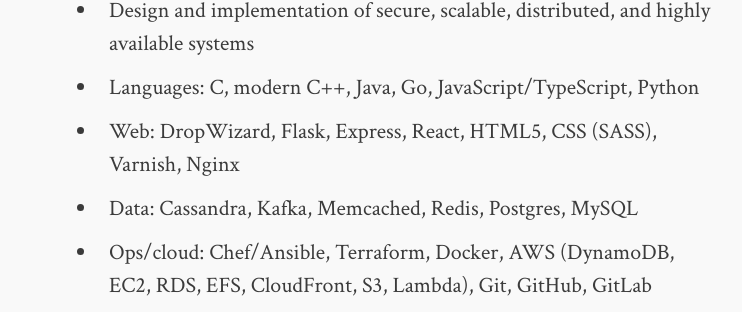
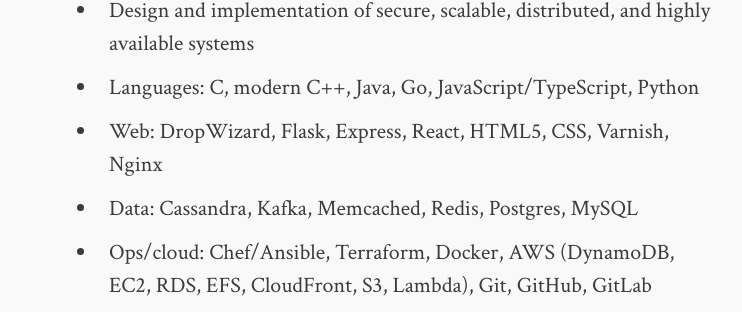
Before and after one commit to dkoepke/dkoepke.github.io, a Jekyll site: the page built from Resume.md, in a window 1280 px wide and 900 px high, scrolled down 451 px. Shown: the part 143-455 px from the top of the window, without its empty margins (268-1010 px from the left). Built offline with Jekyll 4.4.1, drawn with Linux system fonts in a browser that asks for light colours.

Commit message:
Remove useless SASS reference

```diff
--- a/Resume.md
+++ b/Resume.md
@@ -15,7 +15,7 @@ I am a software engineering leader with extensive experience building and growin
 * Strong written, verbal, and public speaking skills
 * Design and implementation of secure, scalable, distributed, and highly available systems
 * Languages: C, modern C++, Java, Go, JavaScript/TypeScript, Python
-* Web: DropWizard, Flask, Express, React, HTML5, CSS (SASS), Varnish, Nginx
+* Web: DropWizard, Flask, Express, React, HTML5, CSS, Varnish, Nginx
 * Data: Cassandra, Kafka, Memcached, Redis, Postgres, MySQL
 * Ops/cloud: Chef/Ansible, Terraform, Docker, AWS (DynamoDB, EC2, RDS, EFS, CloudFront, S3, Lambda), Git, GitHub, GitLab
 * Automated testing, continuous integration, continuous delivery
```
